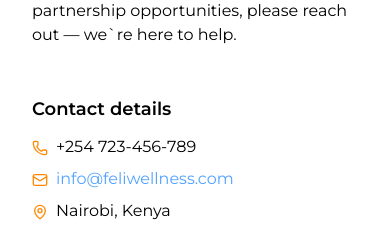
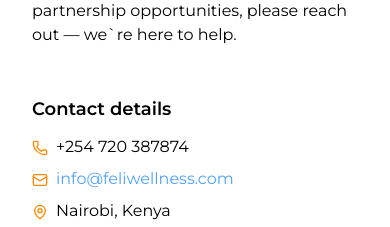
Before and after one commit to Carria-Networks/feli-wellness, a React (Vite) app: page / in a window 390 px wide. Shown: the part 6040-6267 px from the top of the page. Built offline with nearby package versions, Linux system fonts and the light colour scheme.

Commit message:
changed phone number

```diff
--- a/src/pages/Contacts.tsx
+++ b/src/pages/Contacts.tsx
@@ -22,7 +22,7 @@ const Contacts = () => {
               <ul className="space-y-2 ">
                 <li>
                 <Phone className="inline-block mr-2 text-orange-400" size={16} />
-                  <a href="tel:+254723456789" className=" hover:underline">+254 723-456-789</a>
+                  <a href="tel:+254723456789" className=" hover:underline">+254 720 387874</a>
                 </li>
                 <li>
            <Mail className="inline-block mr-2 text-orange-400" size={16} />
```
